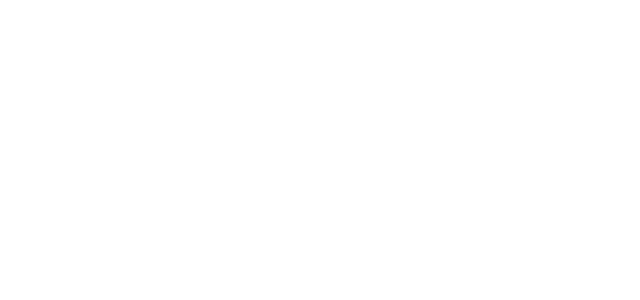
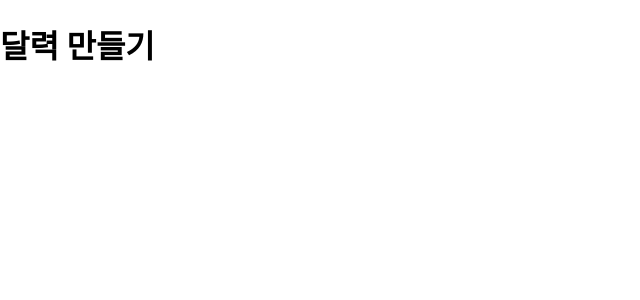
Before and after one commit to UlsanBigDev/ChunMa, a React (Create React App) app: page / in a window 1280 px wide. Shown: the top 300 px of the page, without its empty margins (0-640 px from the left). Built offline with nearby package versions, Linux system fonts and the light colour scheme.

Commit message:
작업중

```diff
--- a/src/App.tsx
+++ b/src/App.tsx
@@ -1,10 +1,13 @@
 import React from 'react';
 import logo from './logo.svg';
 import './App.css';
+import Calendar from './page/Calendar'
 
 function App() {
+
   return (
     <div>
+      <Calendar/>
     </div>
   );
 }
--- /dev/null
+++ b/src/page/Calendar.tsx
@@ -0,0 +1,20 @@
+import React from 'react';
+import logo from './logo.svg';
+import '../App.css';
+
+function Calendar() {
+
+    // 이전 달의 마지막 날 날짜와 요일 구하기
+    let startDay = new Date();
+    let prevDate = startDay.getDate();
+    let prevDay = startDay.getDay();
+    console.log(prevDate, prevDay);
+
+    return (
+      <div>
+        <h1> 달력 만들기 </h1>
+      </div>
+    );
+  }
+
+export default Calendar;
```
